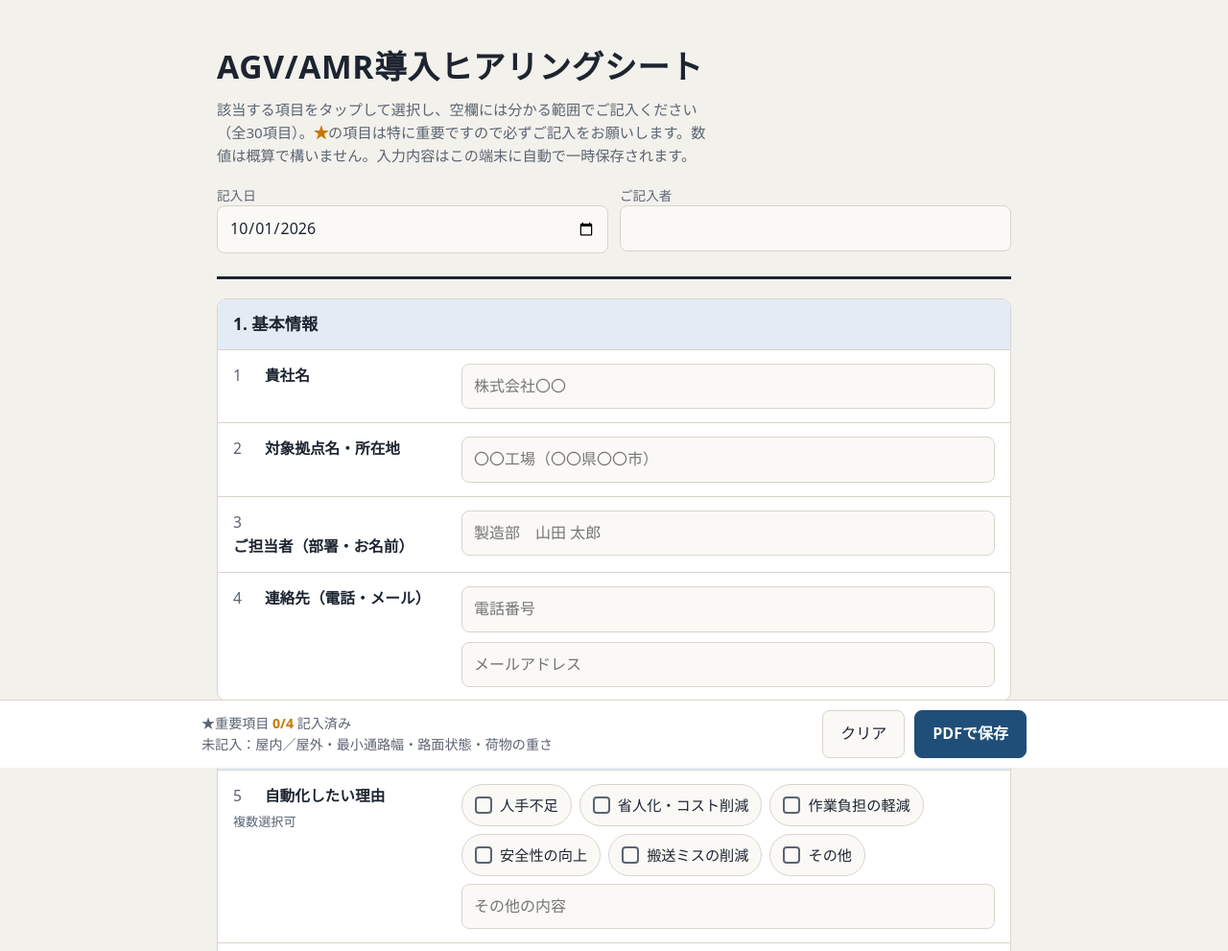
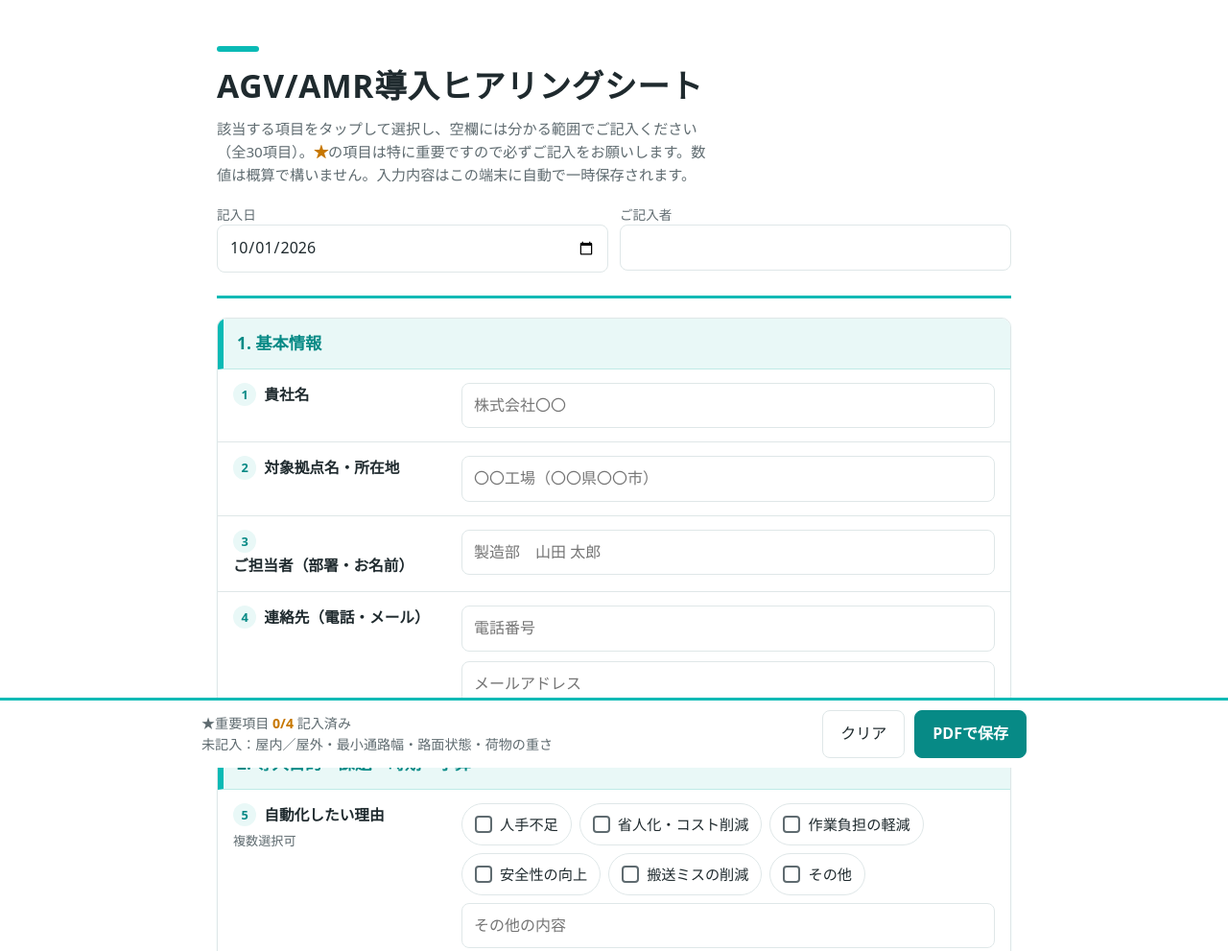
Before and after one commit to hirokiisozaki-png/agv-amr-hearing, a plain HTML site: page index.html in a window 1280 px wide. Shown: the top 991 px of the page at 96% size. Drawn offline with nearby package versions, Linux system fonts and the light colour scheme; a web font is replaced by a local one.

Commit message:
Update index.html

```diff
--- a/index.html
+++ b/index.html
@@ -10,23 +10,13 @@
 <link href="https://fonts.googleapis.com/css2?family=BIZ+UDPGothic:wght@400;700&display=swap" rel="stylesheet">
 <style>
 :root{
-  --bg:#f3f1ec; --paper:#ffffff; --ink:#1d2430; --sub:#5b6472; --line:#d9d5cc;
-  --accent:#1f4e79; --accent-soft:#e3ecf5; --key:#c77700; --key-soft:#fff3df;
-  --field:#faf9f6; --on:#1f4e79; --on-ink:#ffffff;
+  --bg:#ffffff; --paper:#ffffff; --ink:#1f2a2e; --sub:#5f6b70; --line:#dfe7e8;
+  --tif:#0ABAB5; --tif-deep:#078a86; --tif-soft:#e9f8f7; --tif-mid:#bfeae7;
+  --accent:#078a86; --accent-soft:#e9f8f7; --key:#c77700; --key-soft:#fffaf1;
+  --field:#ffffff; --on:#0ABAB5; --on-ink:#0d3d3b;
+  color-scheme:light;
   box-sizing:border-box;
   padding-top:env(safe-area-inset-top,0px); padding-bottom:env(safe-area-inset-bottom,0px);
-}
-@media (prefers-color-scheme: dark){
-  :root:not([data-theme="light"]){
-    --bg:#14181e; --paper:#1c222b; --ink:#e8eaee; --sub:#9aa3b0; --line:#323a46;
-    --accent:#7fb0e0; --accent-soft:#22324a; --key:#f0a838; --key-soft:#3a2c14;
-    --field:#161b22; --on:#7fb0e0; --on-ink:#0f141a;
-  }
-}
-:root[data-theme="dark"]{
-  --bg:#14181e; --paper:#1c222b; --ink:#e8eaee; --sub:#9aa3b0; --line:#323a46;
-  --accent:#7fb0e0; --accent-soft:#22324a; --key:#f0a838; --key-soft:#3a2c14;
-  --field:#161b22; --on:#7fb0e0; --on-ink:#0f141a;
 }
 html{scroll-padding-top:env(safe-area-inset-top,0px)}
 *,*::before,*::after{box-sizing:border-box}
@@ -34,19 +24,20 @@ body{margin:0;background:var(--bg);color:var(--ink);
   font-family:"BIZ UDPGothic","Hiragino Sans","Yu Gothic","Meiryo",system-ui,sans-serif;
   font-size:16px;line-height:1.6;-webkit-text-size-adjust:100%}
 .wrap{max-width:860px;margin:0 auto;padding:20px 16px 120px}
-header.top{padding:28px 0 18px;border-bottom:3px solid var(--ink);margin-bottom:20px}
+header.top{padding:28px 0 18px;border-bottom:3px solid var(--tif);margin-bottom:20px}
+header.top h1::before{content:"";display:block;width:44px;height:6px;border-radius:3px;background:var(--tif);margin-bottom:14px}
 header.top h1{font-size:clamp(1.5rem,4.5vw,2.1rem);margin:0;letter-spacing:.02em;line-height:1.3}
 header.top p{margin:10px 0 0;color:var(--sub);font-size:.95rem;max-width:60ch}
 .legend{display:inline-flex;align-items:center;gap:6px;color:var(--key);font-weight:700}
 .meta{display:grid;grid-template-columns:repeat(auto-fit,minmax(200px,1fr));gap:12px;margin:18px 0 6px}
 .meta label{display:block;font-size:.85rem;color:var(--sub)}
-section.sec{background:var(--paper);border:1px solid var(--line);border-radius:10px;margin:18px 0;overflow:hidden}
-section.sec>h2{margin:0;padding:12px 16px;font-size:1.08rem;background:var(--accent-soft);color:var(--ink);border-bottom:1px solid var(--line)}
+section.sec{background:var(--paper);border:1px solid var(--line);border-radius:10px;margin:18px 0;overflow:hidden;box-shadow:0 1px 3px rgba(10,186,181,.08)}
+section.sec>h2{margin:0;padding:12px 16px 12px 14px;font-size:1.08rem;background:var(--tif-soft);color:var(--tif-deep);border-bottom:1px solid var(--tif-mid);border-left:6px solid var(--tif)}
 .item{display:grid;grid-template-columns:220px 1fr;gap:10px 18px;padding:14px 16px;border-top:1px solid var(--line)}
 .item:first-of-type{border-top:0}
 .item.key{background:var(--key-soft)}
 .q{font-weight:700;font-size:.98rem}
-.q .no{display:inline-block;min-width:2.1em;color:var(--sub);font-weight:400}
+.q .no{display:inline-grid;place-items:center;min-width:1.9em;height:1.9em;margin-right:8px;border-radius:50%;background:var(--tif-soft);color:var(--tif-deep);font-size:.8rem;font-weight:700;vertical-align:1px}
 .q .star{color:var(--key)}
 .hint{display:block;font-weight:400;font-size:.82rem;color:var(--sub);margin-top:4px}
 .a{display:flex;flex-direction:column;gap:10px;min-width:0}
@@ -57,28 +48,29 @@ section.sec>h2{margin:0;padding:12px 16px;font-size:1.08rem;background:var(--acc
 .chip input{position:absolute;opacity:0;pointer-events:none}
 .chip .box{width:18px;height:18px;border:2px solid var(--sub);border-radius:4px;flex:none;display:grid;place-items:center}
 .chip.radio .box{border-radius:50%}
-.chip.on{background:var(--on);border-color:var(--on);color:var(--on-ink)}
-.chip.on .box{border-color:var(--on-ink);background:var(--on-ink)}
-.chip.on .box::after{content:"";width:8px;height:8px;border-radius:2px;background:var(--on)}
+.chip.on{background:var(--tif-soft);border-color:var(--tif);color:var(--on-ink);font-weight:700}
+.chip.on .box{border-color:var(--tif);background:var(--tif)}
+.chip.on .box::after{content:"";width:8px;height:8px;border-radius:2px;background:#fff}
 .chip.radio.on .box::after{border-radius:50%}
 .chip:focus-within{outline:2px solid var(--accent);outline-offset:2px}
 input.t,textarea.t{font:inherit;color:var(--ink);background:var(--field);border:1.5px solid var(--line);border-radius:8px;
   padding:10px 12px;min-height:44px;width:100%;font-size:16px}
 textarea.t{min-height:88px;resize:vertical}
-input.t:focus,textarea.t:focus{outline:none;border-color:var(--accent)}
+input.t:focus,textarea.t:focus{outline:none;border-color:var(--tif);box-shadow:0 0 0 3px var(--tif-soft)}
 .num{display:inline-flex;align-items:center;gap:6px}
 .num span{font-size:.9rem;color:var(--sub);white-space:nowrap}
 .num input.t{width:7.5em}
 .num.wide input.t{width:12em}
 .other{width:min(100%,16em)}
 .note{font-size:.85rem;color:var(--sub);padding:0 16px 14px;margin:0}
-.bar{position:fixed;left:0;right:0;bottom:0;background:var(--paper);border-top:1px solid var(--line);
+.bar{position:fixed;left:0;right:0;bottom:0;background:var(--paper);border-top:3px solid var(--tif);
   padding:10px 16px calc(10px + env(safe-area-inset-bottom,0px));z-index:10}
 .bar .in{max-width:860px;margin:0 auto;display:flex;gap:10px;align-items:center;flex-wrap:wrap}
 .prog{flex:1;min-width:160px;font-size:.88rem;color:var(--sub)}
 .prog b{color:var(--key)}
 button{font:inherit;border-radius:8px;padding:11px 18px;min-height:44px;cursor:pointer;border:1.5px solid var(--line);background:var(--field);color:var(--ink)}
-button.pri{background:var(--accent);border-color:var(--accent);color:var(--paper);font-weight:700}
+button.pri{background:var(--tif-deep);border-color:var(--tif-deep);color:#fff;font-weight:700}
+button.pri:hover{background:var(--tif)}
 button:disabled{opacity:.6;cursor:wait}
 .toast{position:fixed;left:50%;bottom:86px;transform:translateX(-50%);background:var(--ink);color:var(--paper);padding:10px 16px;border-radius:8px;font-size:.9rem;opacity:0;transition:opacity .2s;pointer-events:none;z-index:20;max-width:90vw}
 .toast.show{opacity:1}
@@ -90,13 +82,13 @@ button:disabled{opacity:.6;cursor:wait}
 #report{position:absolute;left:-10000px;top:0;width:794px;background:#fff;color:#111;
   font-family:"BIZ UDPGothic","Hiragino Sans","Yu Gothic","Meiryo",sans-serif;font-size:12px;line-height:1.5}
 #report .blk{padding:0 36px}
-#report h1{font-size:20px;margin:0;padding:32px 0 8px;border-bottom:2px solid #111}
+#report h1{font-size:20px;margin:0;padding:32px 0 8px;border-bottom:3px solid #0ABAB5}
 #report .rm{display:flex;flex-wrap:wrap;gap:4px 24px;padding:8px 0 4px;color:#333}
-#report h2{font-size:13px;margin:14px 0 0;padding:5px 8px;background:#e3ecf5;border:1px solid #c9d3de;border-bottom:0}
+#report h2{font-size:13px;margin:14px 0 0;padding:5px 8px;background:#e9f8f7;color:#078a86;border:1px solid #bfeae7;border-left:5px solid #0ABAB5;border-bottom:0}
 #report table{width:100%;border-collapse:collapse;table-layout:fixed}
-#report td{border:1px solid #c9d3de;padding:5px 8px;vertical-align:top;word-break:break-all}
+#report td{border:1px solid #cfe3e2;padding:5px 8px;vertical-align:top;word-break:break-all}
 #report td.k{width:34%;background:#fafafa;font-weight:700}
-#report tr.key td.k{background:#fff3df}
+#report tr.key td.k{background:#fff6e6}
 #report .empty{color:#aaa}
 @media print{
   .bar,.toast{display:none}
```
